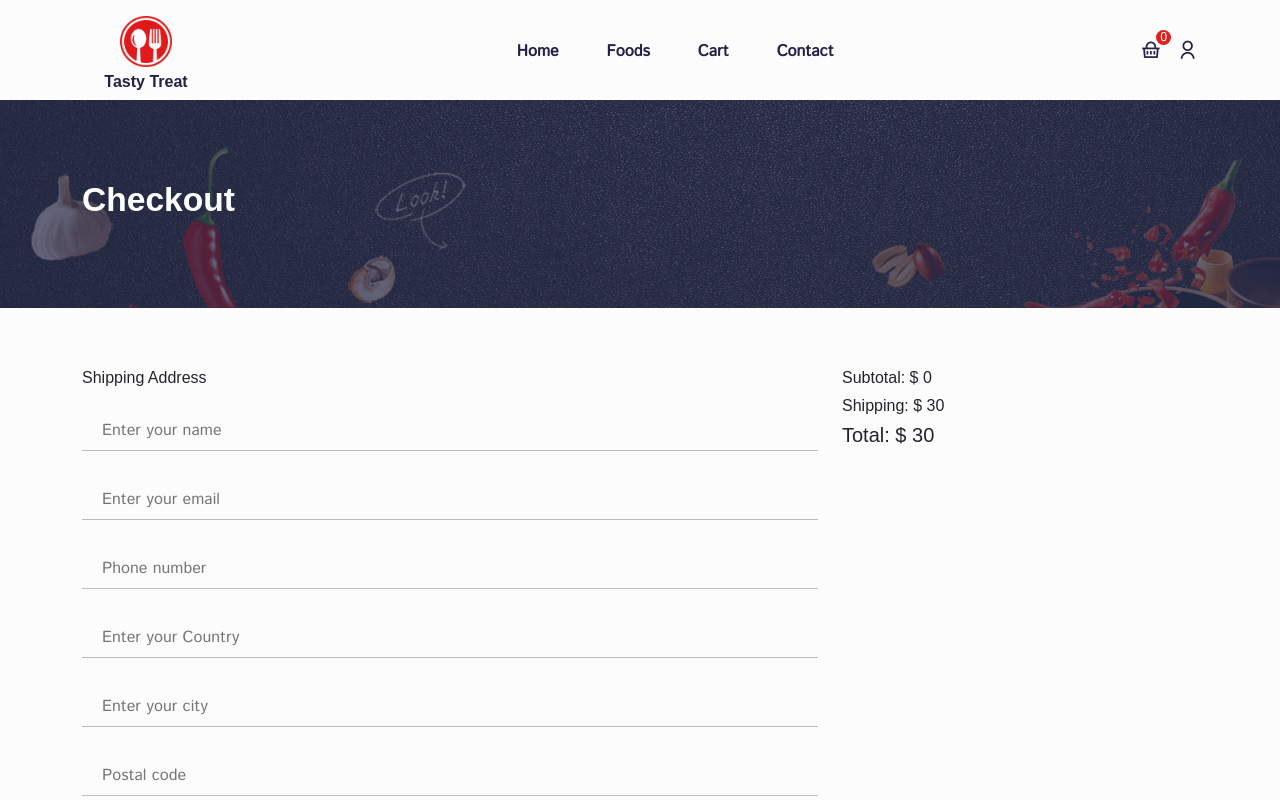
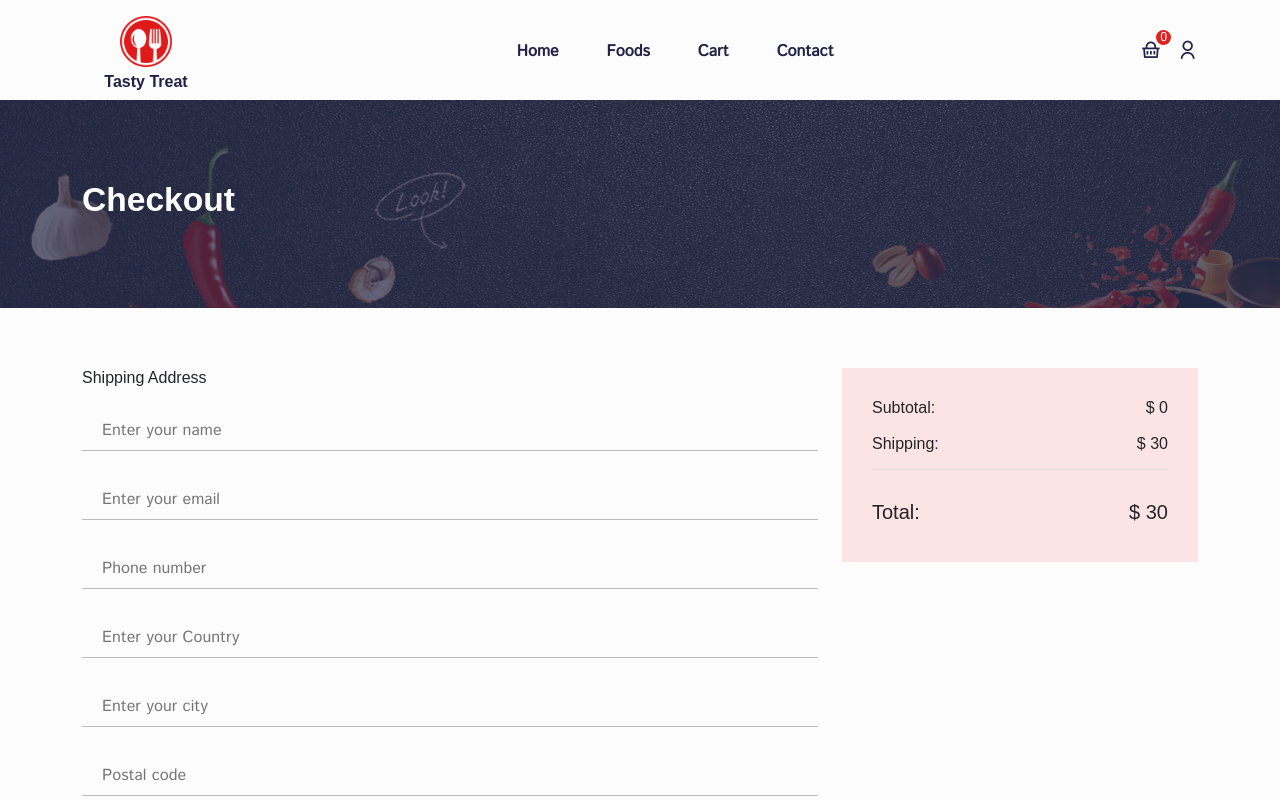
Before and after one commit to gholamreza-hasnzade/Reactjs-food-App-redux-toolkit, a React (Create React App) app: page /checkout in a window 1280 px wide. Shown: the top 800 px of the page. Built offline with nearby package versions, Linux system fonts and the light colour scheme; a web font is replaced by a local one.

Commit message:
fixed form checkout

```diff
--- a/src/pages/checkout/Checkout.jsx
+++ b/src/pages/checkout/Checkout.jsx
@@ -5,13 +5,11 @@ import { useSelector } from "react-redux";
 import Helmet from "../../components/helmet/Helmet";
 import { CommonSection } from "../../components/UI";
 
-
-import "./checkout.css"
+import "./checkout.css";
 
 const Checkout = () => {
   const cartTotalAmount = useSelector((state) => state.cart.totalAmount);
   const shippingCost = 30;
-
   const totalAmount = cartTotalAmount + Number(shippingCost);
 
   return (
@@ -52,17 +50,17 @@ const Checkout = () => {
             </Col>
             <Col lg="4" md="6">
               <div className="checkout__bill">
-                <h6>
+                <h6 className="d-flex align-items-center justify-content-between mb-3">
                   Subtotal: <span>$ {cartTotalAmount}</span>
                 </h6>
-                <h6>
+                <h6 className="d-flex align-items-center justify-content-between mb-3">
                   Shipping: <span>$ {shippingCost}</span>
                 </h6>
-              </div>
-              <div>
-                <h5>
-                  Total: <span>$ {totalAmount}</span>
-                </h5>
+                <div className="checkout__total">
+                  <h5 className="d-flex align-items-center justify-content-between">
+                    Total: <span>$ {totalAmount}</span>
+                  </h5>
+                </div>
               </div>
             </Col>
           </Row>
--- a/src/pages/checkout/checkout.css
+++ b/src/pages/checkout/checkout.css
@@ -0,0 +1,8 @@
+.checkout__bill{
+    background: #fde4e4;
+    padding: 30px;
+}
+.checkout__total{
+    border-top: 1px solid #ddd;
+    padding-top: 30px;
+}
```
